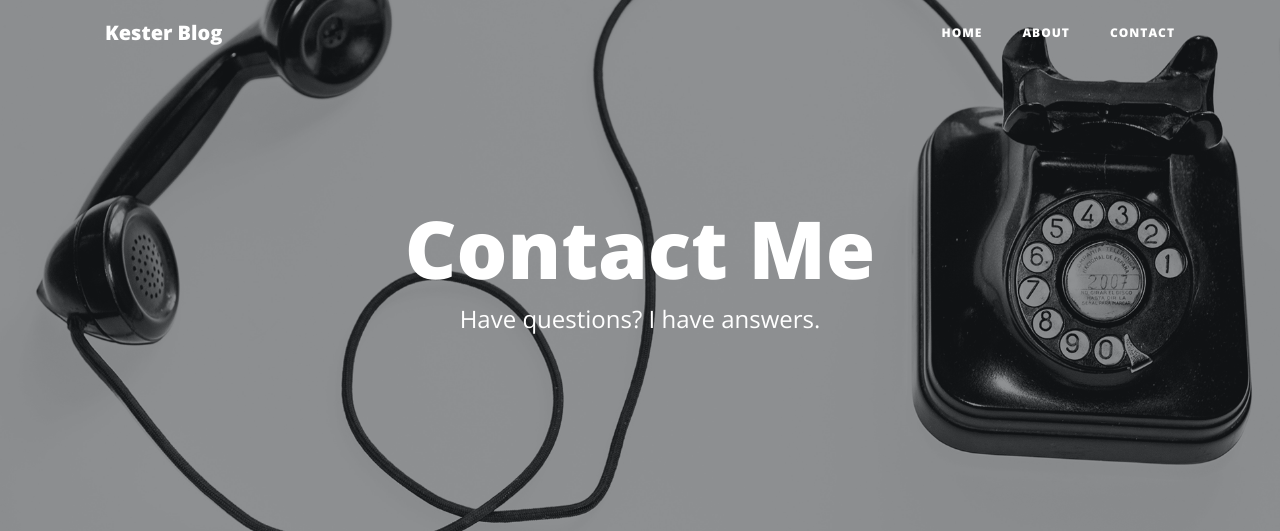
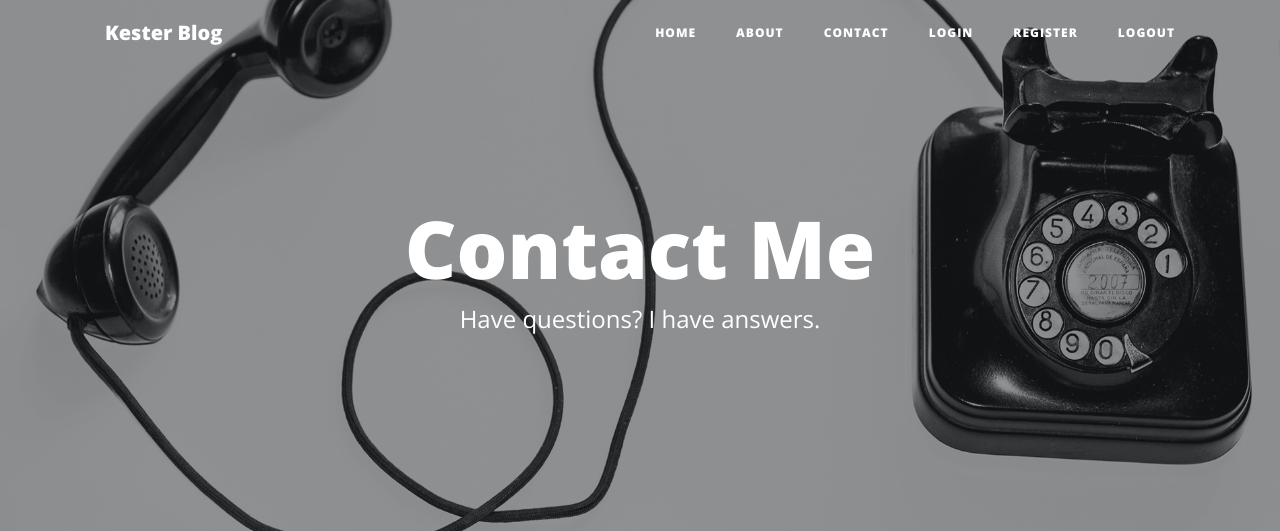
Before and after one commit to KesterDaniel/Flask_RESTful_blog, a Flask app: page /contact in a window 1280 px wide. Shown: the top 531 px of the page. Run offline with Flask 3, Linux system fonts and the light colour scheme; some libraries are stand-ins or nearby versions.

Commit message:
created User model and login wt form

```diff
--- a/main.py
+++ b/main.py
@@ -3,17 +3,20 @@ from flask_bootstrap import Bootstrap5
 from flask_sqlalchemy import SQLAlchemy
 from sqlalchemy.exc import IntegrityError
 from flask_wtf import FlaskForm
-from wtforms import StringField, SubmitField
-from wtforms.validators import DataRequired, URL
+from werkzeug.security import generate_password_hash, check_password_hash
+from flask_login import UserMixin, LoginManager, login_remembered, login_user, logout_user, current_user
+from wtforms import StringField, SubmitField, EmailField, PasswordField
+from wtforms.validators import DataRequired, URL, Email
 from flask_ckeditor import CKEditor, CKEditorField
 import datetime as dt
-
 
 
 app = Flask(__name__)
 app.config['SECRET_KEY'] = '8BYkEfBA6O6donzWlSihBXox7C0sKR6b'
 ckeditor = CKEditor(app)
 bootstrap = Bootstrap5(app)
+login_manager = LoginManager()
+login_manager.init_app(app)
 
 ##CONNECT TO DB
 app.config['SQLALCHEMY_DATABASE_URI'] = 'sqlite:///posts.db'
@@ -21,7 +24,7 @@ app.config['SQLALCHEMY_TRACK_MODIFICATIONS'] = False
 db = SQLAlchemy(app)
 app.app_context().push()
 
-##CONFIGURE TABLE
+##CONFIGURE BLOG TABLE
 class BlogPost(db.Model):
     id = db.Column(db.Integer, primary_key=True)
     title = db.Column(db.String(250), unique=True, nullable=False)
@@ -32,7 +35,24 @@ class BlogPost(db.Model):
     img_url = db.Column(db.String(250), nullable=False)
 
 
+# CONFIGURE USER TABLE
+class User(UserMixin, db.Model):
+    id = db.Column(db.Integer, primary_key=True)
+    email = db.Column(db.String(100), unique=True)
+    password = db.Column(db.String(100))
+    name = db.Column(db.String(100))
+
 ##WTForm
+class CreateRegisterForm(FlaskForm):
+    email = EmailField("Email", validators=[DataRequired(), Email()])
+    name = StringField("Name", validators=[DataRequired()])
+    password = PasswordField("Password", validators=[DataRequired()])
+
+class CreateLoginForm(FlaskForm):
+    email = EmailField("Email", validators=[DataRequired(), Email()])
+    password = PasswordField("Password", validators=[DataRequired()])
+
+
 class CreatePostForm(FlaskForm):
     title = StringField("Blog Post Title", validators=[DataRequired()])
     subtitle = StringField("Subtitle", validators=[DataRequired()])
@@ -46,6 +66,13 @@ class CreatePostForm(FlaskForm):
 def get_all_posts():
     posts = db.session.query(BlogPost).all()
     return render_template("index.html", all_posts=posts)
+
+@app.route("/login", methods=["GET", "POST"])
+def login():
+    login_form = CreateLoginForm()
+    if login_form.validate_on_submit():
+        pass
+    return render_template("login.html", form=login_form)
 
 
 @app.route("/post/<int:index>")
--- a/templates/header.html
+++ b/templates/header.html
@@ -44,6 +44,15 @@
           <li class="nav-item">
             <a class="nav-link" href="/contact">Contact</a>
           </li>
+          <li class="nav-item">
+            <a class="nav-link" href="{{url_for('login')}}">Login</a>
+          </li>
+          <li class="nav-item">
+            <a class="nav-link" href="{{url_for('register')}}">Register</a>
+          </li>
+          <li class="nav-item">
+            <a class="nav-link" href="{{url_for('register')}}">Logout</a>
+          </li>
         </ul>
       </div>
     </div>
```
